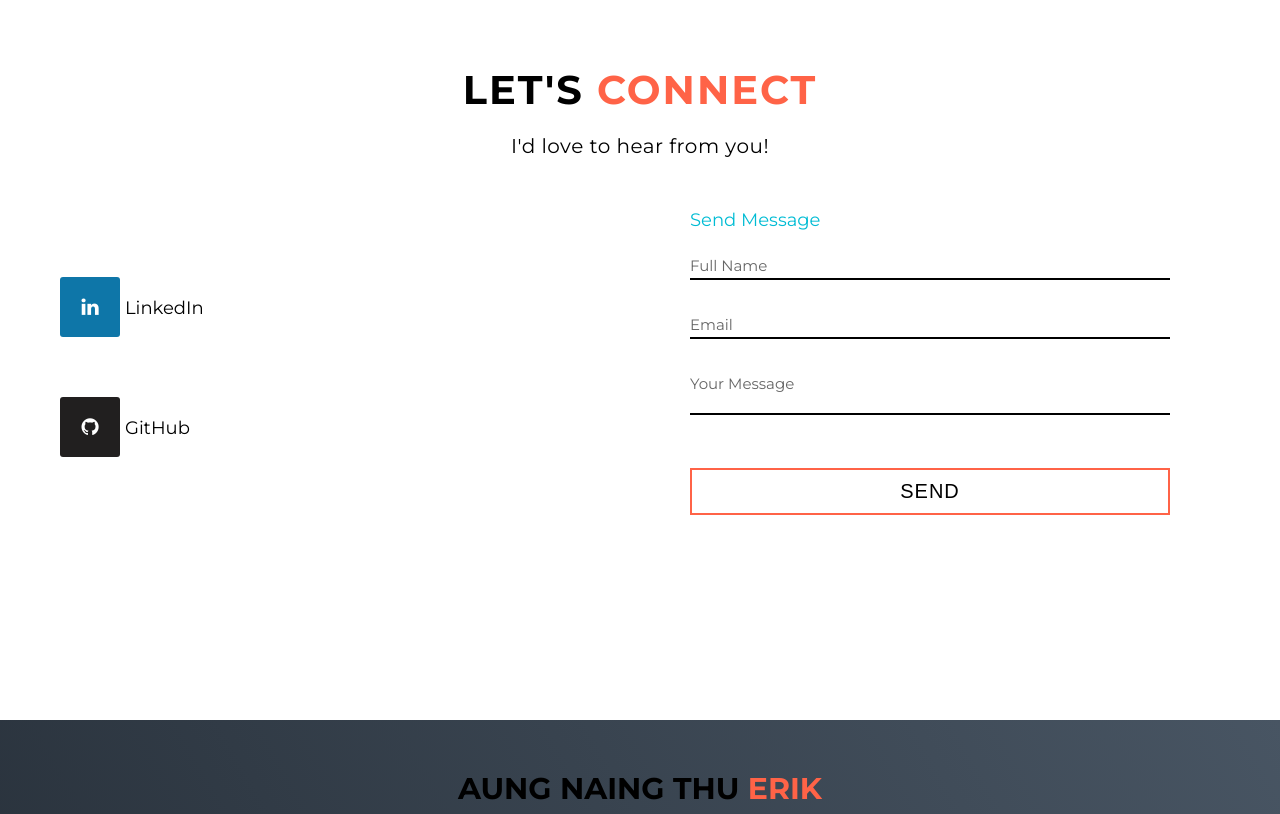
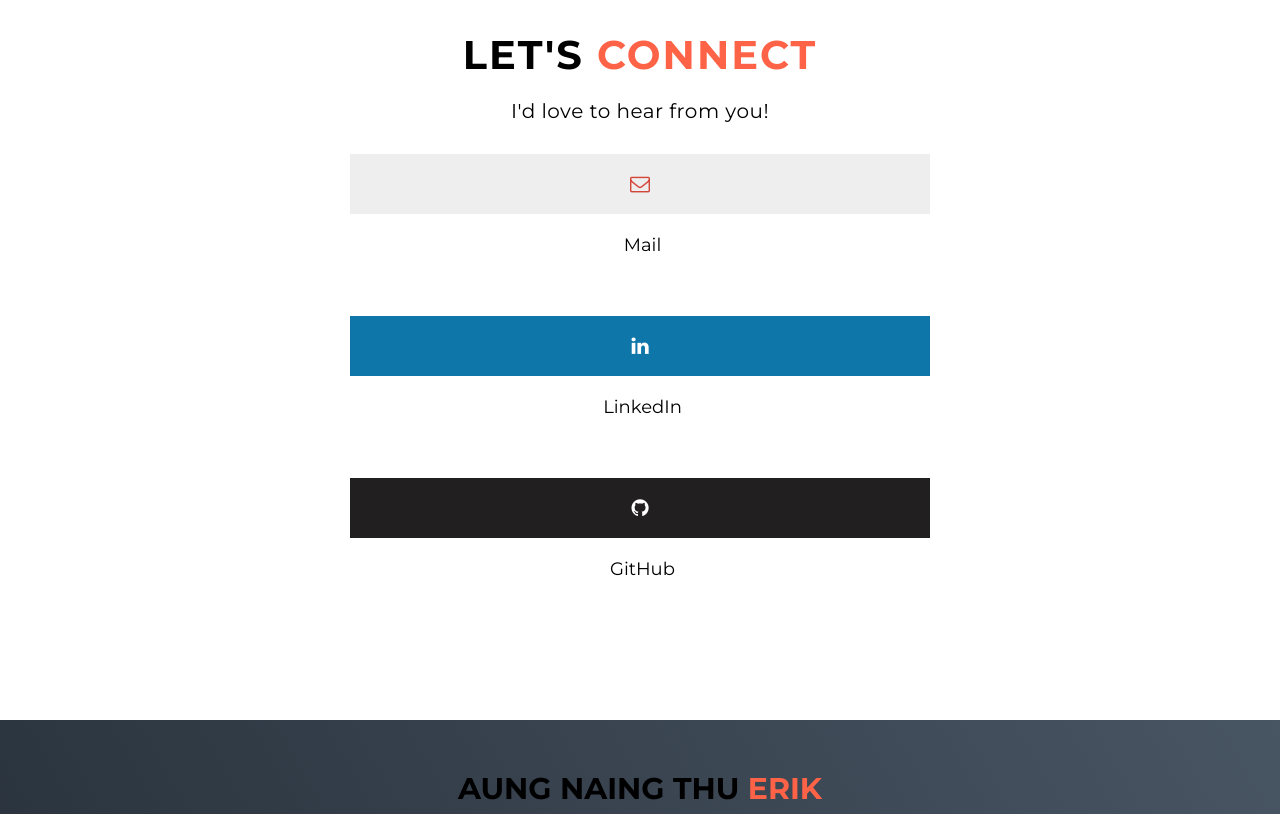
Before and after one commit to AungNaingThuErik/AungNaingThuErik.github.io, a plain HTML site: page index.html in a window 1280 px wide. Shown: the part 5760-6574 px from the top of the page. Drawn offline with Linux system fonts and the light colour scheme.

Commit message:
Updated Contact Section

```diff
--- a/index.html
+++ b/index.html
@@ -191,6 +191,14 @@
                 <div class="contact-info">
                     <div class="box">
                         <div class="icon">
+                            <a href="mailto:aungnaingthuerik@gmail.com?subject=Hi Erik" class="fa fa-envelope-o"  aria-hidden="true"></a>
+                        </div>
+                        <div class="text">
+                            <h3>Mail </h3>
+                        </div>
+                    </div>
+                    <div class="box">
+                        <div class="icon">
                             <a href="https://www.linkedin.com/in/aung-erik-naing-thu-7b3b51190/" class="fa fa-linkedin"></a>
                         </div>
                         <div class="text">
@@ -206,7 +214,7 @@
                         </div>
                     </div>
                 </div>
-                <div class="contact-form">
+                <!-- <div class="contact-form">
                     <form>
                         <h2>Send Message</h2>
                         <div class="input-box">
@@ -225,7 +233,7 @@
                             <input type="submit" name="" value="Send">
                         </div>
                     </form>
-                </div>
+                </div> -->
             </div>
         </div>
     </section>
--- a/style.css
+++ b/style.css
@@ -584,6 +584,20 @@ p {
   position: relative;
   padding: 30px 0;
   display: flex;
+  flex-direction: column;
+  justify-content: center;
+  text-align: center;
+}
+.contact-container .contact-info .box .icon .fa-envelope-o{
+  min-width: 60px;
+  height: 60px;
+  background: #EEEEEE;
+  color: #D44638;
+  display: flex;
+  justify-content: center;
+  align-items: center;
+  /* border-radius: 5%; */
+  font-size: 2rem;
 }
 .contact-container .contact-info .box .icon .fa-linkedin{
   min-width: 60px;
@@ -593,7 +607,7 @@ p {
   display: flex;
   justify-content: center;
   align-items: center;
-  border-radius: 5%;
+  /* border-radius: 5%; */
   font-size: 2rem;
 }
 .contact-container .contact-info .box .icon .fa-github{
@@ -604,15 +618,15 @@ p {
   display: flex;
   justify-content: center;
   align-items: center;
-  border-radius: 5%;
+  /* border-radius: 5%; */
   font-size: 2rem;
 }
 .contact-container .contact-info .box .icon .fa:hover{
   cursor: pointer;
-  opacity: 0.5;
+  opacity: 0.7;
   color: tomato;
   background-color: black;
-  border-radius: 50%;
+  /* border-radius: 50%; */
   transition: 0.3s ease;
 }
 .contact-container .contact-info .box .text{
@@ -820,7 +834,7 @@ p {
 	/* End About */
 
 }
-
+/* Media Query For Larger Tablet */
 @media (max-width: 991px){
   #hero{
     background-image: url(./img/herosection-background-color.png);
```
